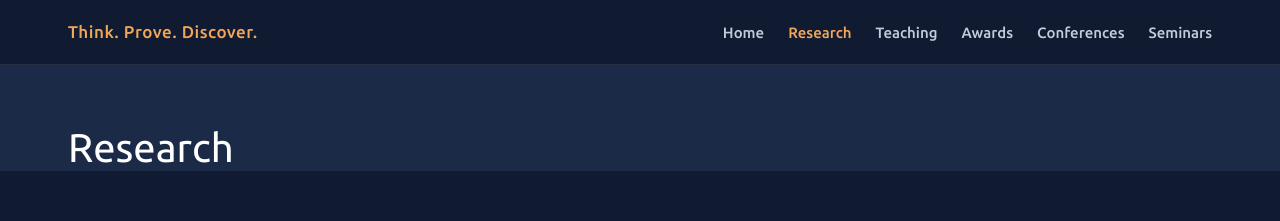
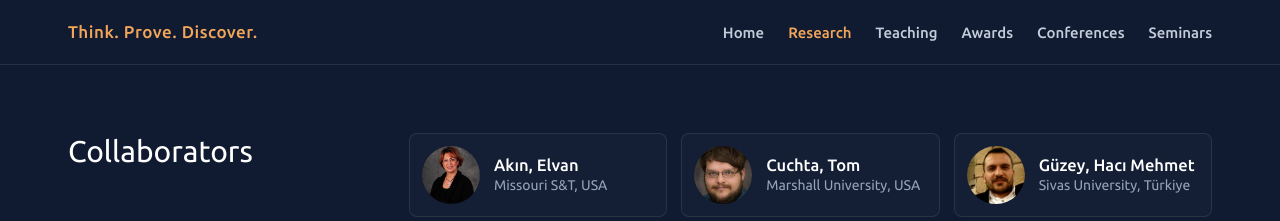
Before and after one commit to drozkanozturk/drozkanozturk.github.io, a plain HTML site: page research.html in a window 1280 px wide. Shown: the top 221 px of the page. Drawn offline with Linux system fonts and the light colour scheme.

Commit message:
Update research.html

```diff
--- a/research.html
+++ b/research.html
@@ -199,12 +199,6 @@ h1,h2,h3{font-weight:400;color:#fff}
   </div>
 </header>
 
-<div class="page-head">
-  <div class="wrap">
-    <h1>Research</h1>
-
-  </div>
-</div>
 
 <section class="band dark">
   <div class="wrap row">
```
